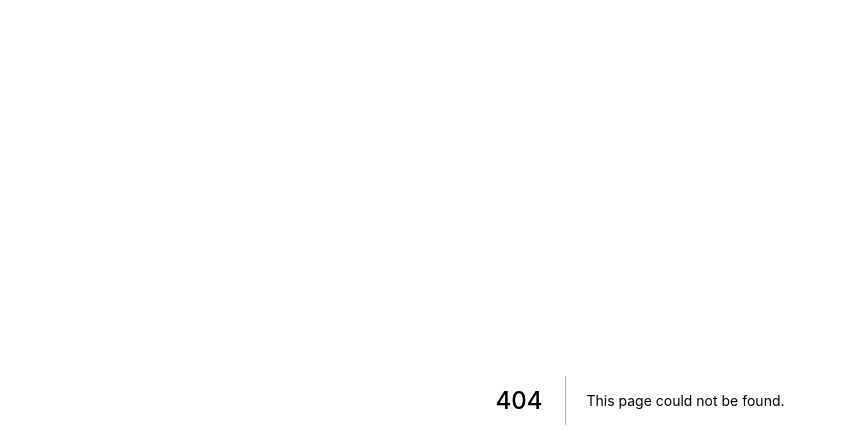
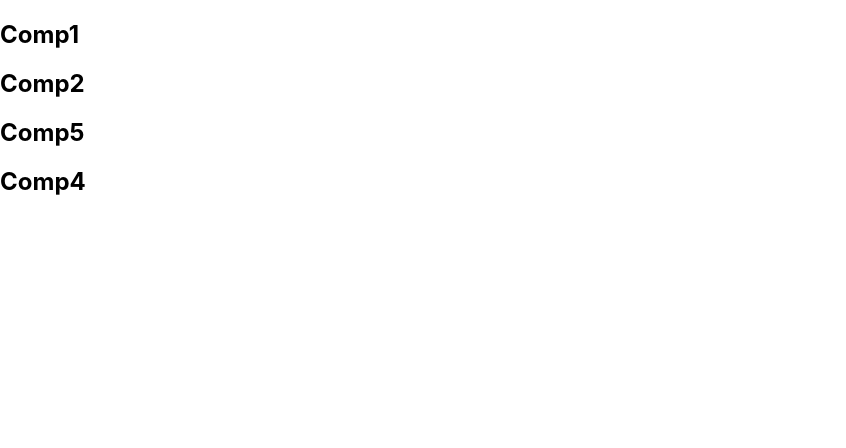
Before and after one commit to wesleysan7os/revisao-react, a Next.js app: page /modulo/teste in a window 1280 px wide. Before the commit this address had no page. Shown: the top 448 px of the page, without its empty margins (0-846 px from the left). Built offline with nearby package versions, Linux system fonts and the light colour scheme.

Commit message:
ECMAScript module system

```diff
--- /dev/null
+++ b/components/modulo/funcionais.jsx
@@ -0,0 +1,21 @@
+function Comp1() {
+  return <h2>Comp1</h2>;
+}
+
+const Comp2 = function () {
+  return <h2>Comp2</h2>;
+};
+
+export function Comp3() {
+  return <h2>Comp3</h2>;
+}
+
+export const Comp4 = () => <h2>Comp4</h2>;
+
+export default () => (
+  <div>
+    <h2>Comp5</h2>
+  </div>
+);
+
+export { Comp1, Comp2 };
--- /dev/null
+++ b/pages/modulo/teste.jsx
@@ -0,0 +1,16 @@
+import Comp3333, {
+  Comp1,
+  Comp2,
+  Comp4,
+} from "../../components/modulo/funcionais";
+
+export default function () {
+  return (
+    <div>
+      <Comp1 />
+      <Comp2 />
+      <Comp3333 />
+      <Comp4 />
+    </div>
+  );
+}
```
